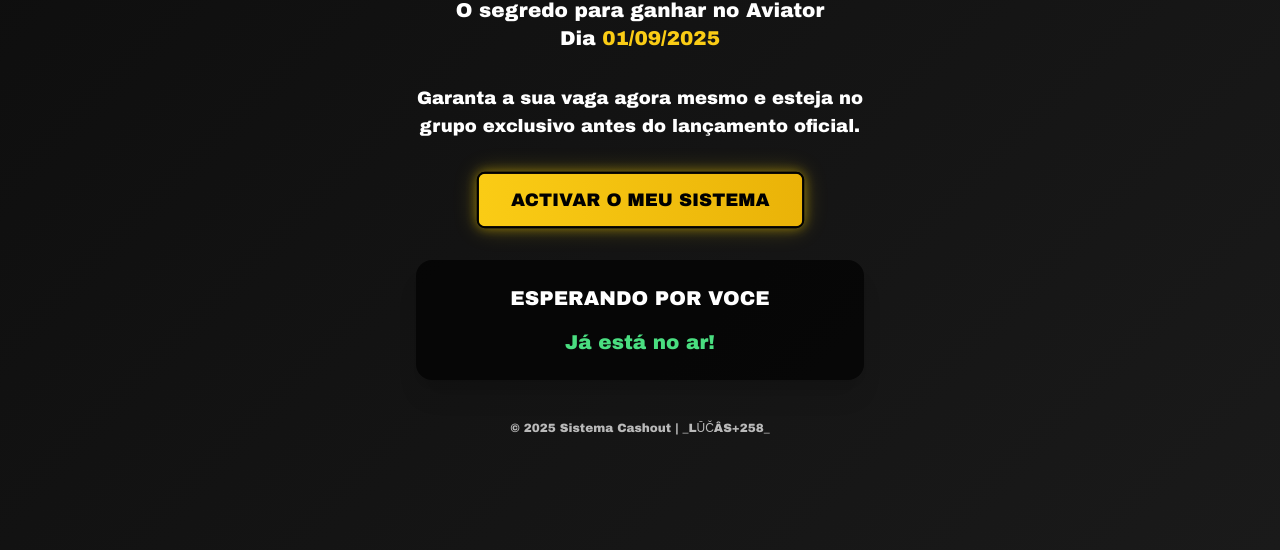
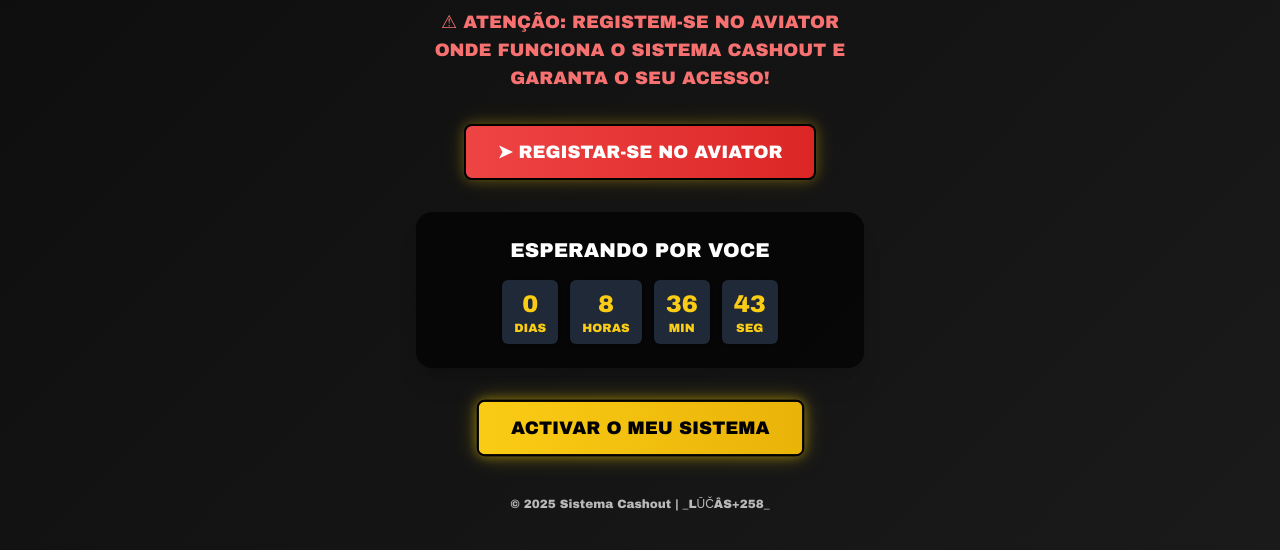
Before and after one commit to Lucasjosefopenze/Sistema-Cashout, a plain HTML site: page index.html in a window 1280 px wide. Shown: the part 250-800 px from the top of the page. Drawn offline with nearby package versions, Linux system fonts and the light colour scheme.

Commit message:
Add files via upload

```diff
--- a/index.html
+++ b/index.html
@@ -4,14 +4,14 @@
 <head>
   <meta charset="UTF-8">
   <meta name="viewport" content="width=device-width, initial-scale=1.0">
-  <title>Lançamento SISTEMA CASHOUT</title>
+  <title>SISTEMA CASHOUT ROBÔ</title>
   <script src="https://cdn.tailwindcss.com"></script>
   <style>
     body {
       background: linear-gradient(135deg, #0d0d0d, #1a1a1a);
       font-family: 'Arial Black', sans-serif;
     }
-    /* Animação pulsante do botão */
+    /* Animação pulsante do botão amarelo */
     @keyframes pulseGlow {
       0%, 100% {
         transform: scale(1);
@@ -26,10 +26,23 @@
       animation: pulseGlow 1.8s infinite;
     }
 
-    /* Efeito de piscar da faixa */
+    /* Animação glow amarelo para o botão vermelho */
+    @keyframes yellowGlow {
+      0%, 100% {
+        box-shadow: 0 0 10px rgba(250, 204, 21, 0.2), 0 0 20px rgba(250, 204, 21, 0.1);
+      }
+      50% {
+        box-shadow: 0 0 20px rgba(250, 204, 21, 0.7), 0 0 40px rgba(250, 204, 21, 0.5);
+      }
+    }
+    .yellow-glow {
+      animation: yellowGlow 1.8s infinite;
+    }
+
+    /* Efeito de piscar da faixa no topo */
     @keyframes blink {
-      0%, 100% { background-color: #dc2626; } /* vermelho forte */
-      50% { background-color: #7f1d1d; }     /* vermelho escuro */
+      0%, 100% { background-color: #dc2626; }
+      50% { background-color: #7f1d1d; }
     }
     .blink {
       animation: blink 1s infinite;
@@ -50,19 +63,20 @@
     </h1>
     <p class="mt-3 text-lg md:text-xl font-light max-w-xl mx-auto">
       O segredo para ganhar no <span class="font-bold text-white">Aviator</span><br>
-      Dia <strong class="text-yellow-400">01/09/2025</strong>
+      Dia <strong class="text-yellow-400">6/09/2025</strong>
     </p>
   </header>
 
   <!-- Call to Action -->
   <main class="flex flex-col items-center mt-8 space-y-8">
-    <p class="text-base md:text-lg font-medium max-w-md text-center">
-      Garanta a sua vaga agora mesmo e esteja no grupo exclusivo antes do lançamento oficial.
+    <p class="text-base md:text-lg font-medium max-w-md text-center text-red-400 font-bold uppercase">
+      ⚠ Atenção: Registem-se no Aviator onde funciona o Sistema Cashout e garanta o seu acesso!
     </p>
 
-    <a href="https://whapro.pro/s/Sistema_Cahout" target="_blank"
-       class="pulse bg-gradient-to-r from-yellow-400 to-yellow-500 border-2 border-black text-black text-lg font-bold py-3 px-8 rounded-lg shadow-xl transition transform hover:scale-105">
-       ACTIVAR O MEU SISTEMA
+    <!-- Botão Registrar no Aviator (vermelho com glow amarelo) -->
+    <a href="https://media1.placard.co.mz/redirect.aspx?pid=5413&bid=1690" target="_blank"
+       class="yellow-glow bg-gradient-to-r from-red-500 to-red-600 border-2 border-black text-white text-lg font-bold py-3 px-8 rounded-lg shadow-xl transition transform hover:scale-105">
+       ➤ REGISTAR-SE NO AVIATOR
     </a>
 
     <!-- Countdown -->
@@ -70,6 +84,12 @@
       <h2 class="text-xl font-semibold mb-4 uppercase">ESPERANDO POR VOCE</h2>
       <div id="countdown" class="flex justify-center gap-3 text-yellow-400"></div>
     </div>
+
+    <!-- Botão Activar Sistema (continua pulsante) -->
+    <a href="https://whapro.pro/s/Sistema_Cahout" target="_blank"
+       class="pulse bg-gradient-to-r from-yellow-400 to-yellow-500 border-2 border-black text-black text-lg font-bold py-3 px-8 rounded-lg shadow-xl transition transform hover:scale-105">
+       ACTIVAR O MEU SISTEMA
+    </a>
   </main>
 
   <!-- Footer -->
@@ -78,7 +98,7 @@
   </footer>
 
   <script>
-    const targetDate = new Date("2025-09-01T20:00:00").getTime();
+    const targetDate = new Date("2025-09-06T22:00:00").getTime();
     const countdown = document.getElementById("countdown");
 
     function updateCountdown() {
```
